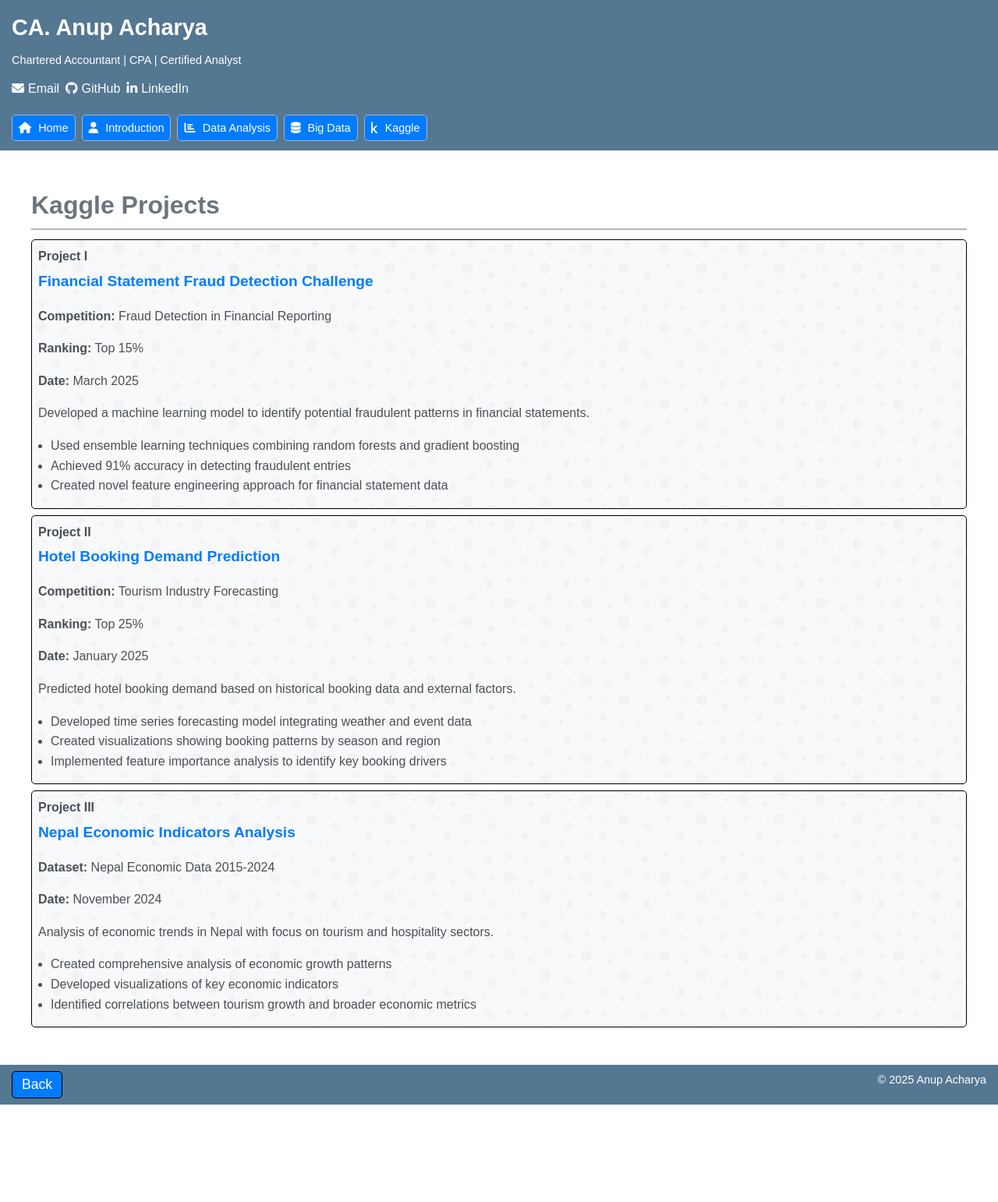
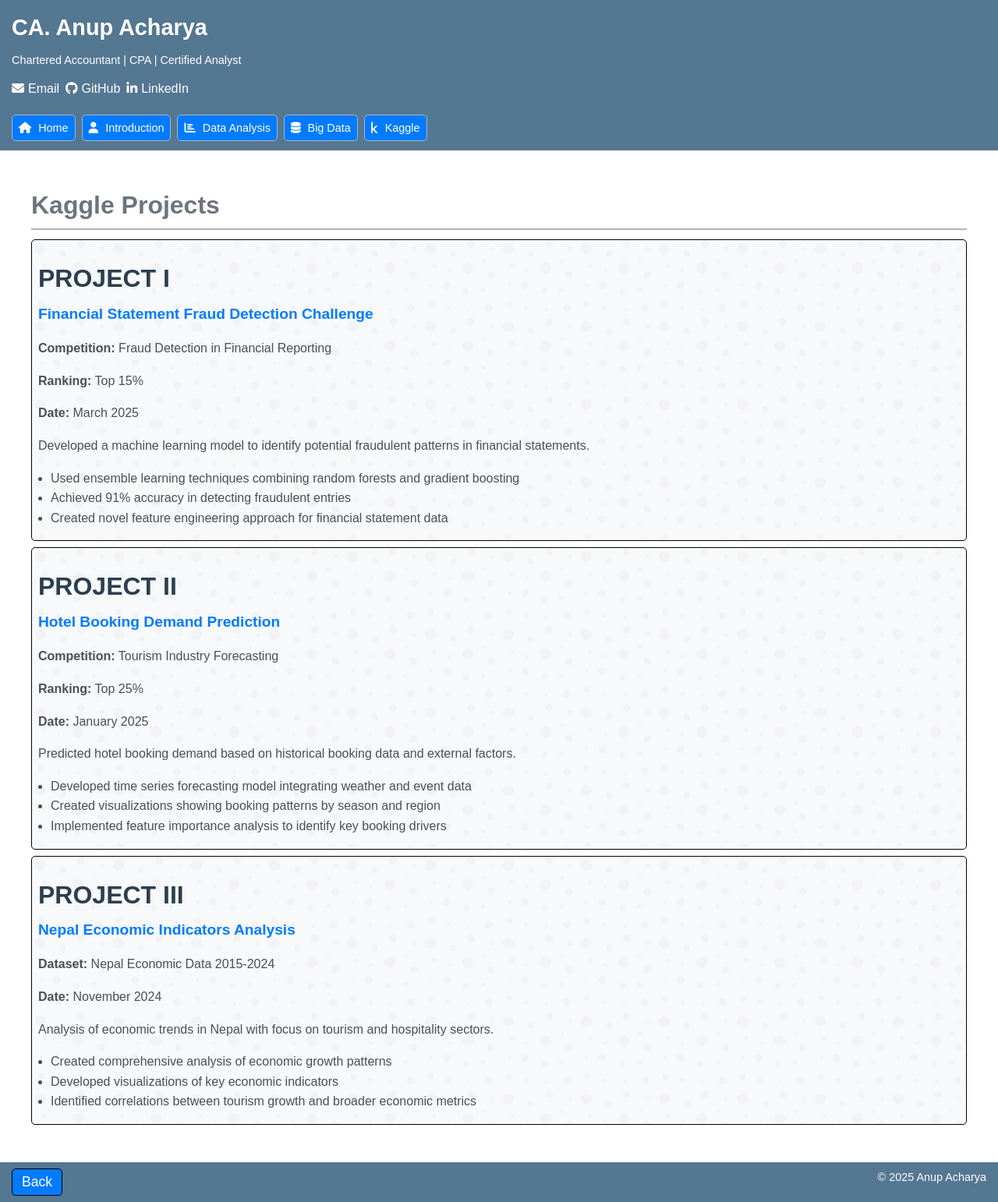
Before and after one commit to longlivenepal48/Portfolio, a Jekyll site: the page built from kaggle.md, in a window 1280 px wide. Shown: the whole page at 78% size. Built offline with Jekyll 4.4.1, drawn with Linux system fonts in a browser that asks for light colours; before the commit the page ends 1417 px from its top, so only the background shows below that.

Commit message:
Update style.css
Changed. project_number syntax

```diff
--- a/assets/css/style.css
+++ b/assets/css/style.css
@@ -236,8 +236,12 @@ main ul, main ol {
 }
 
 .project-number {
+  font-size: 2rem;
+  color: #2c3e50;
   font-weight: bold;
+  margin: 0.5em 0;
   margin-bottom: 4px;
+  text-transform: uppercase;
 }
 
 .project-link {
```
